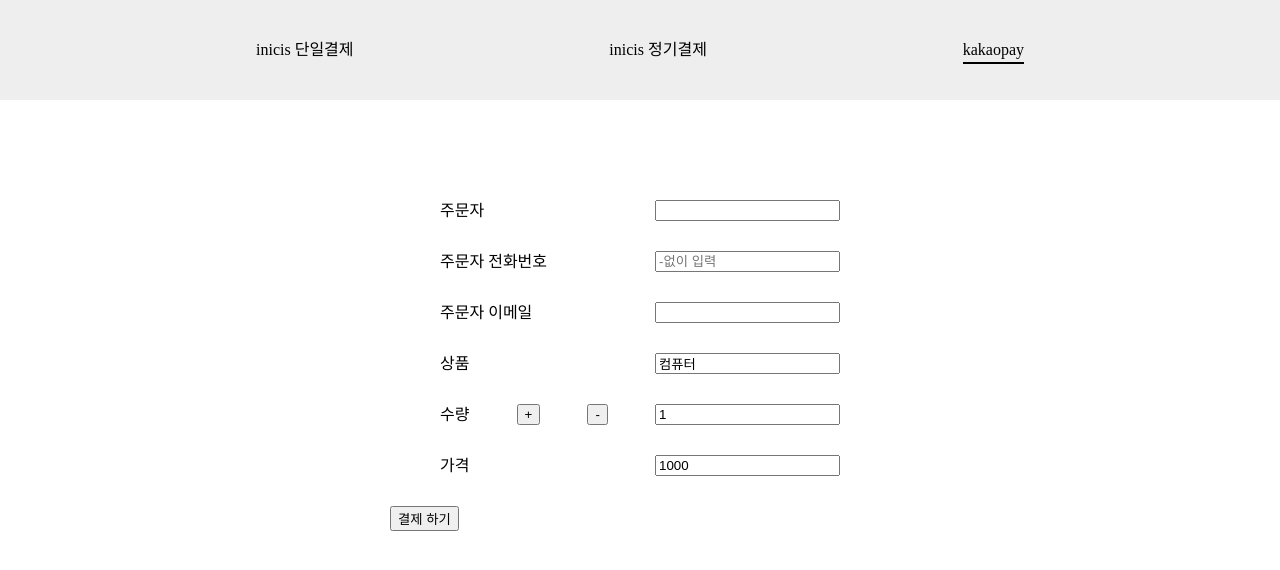
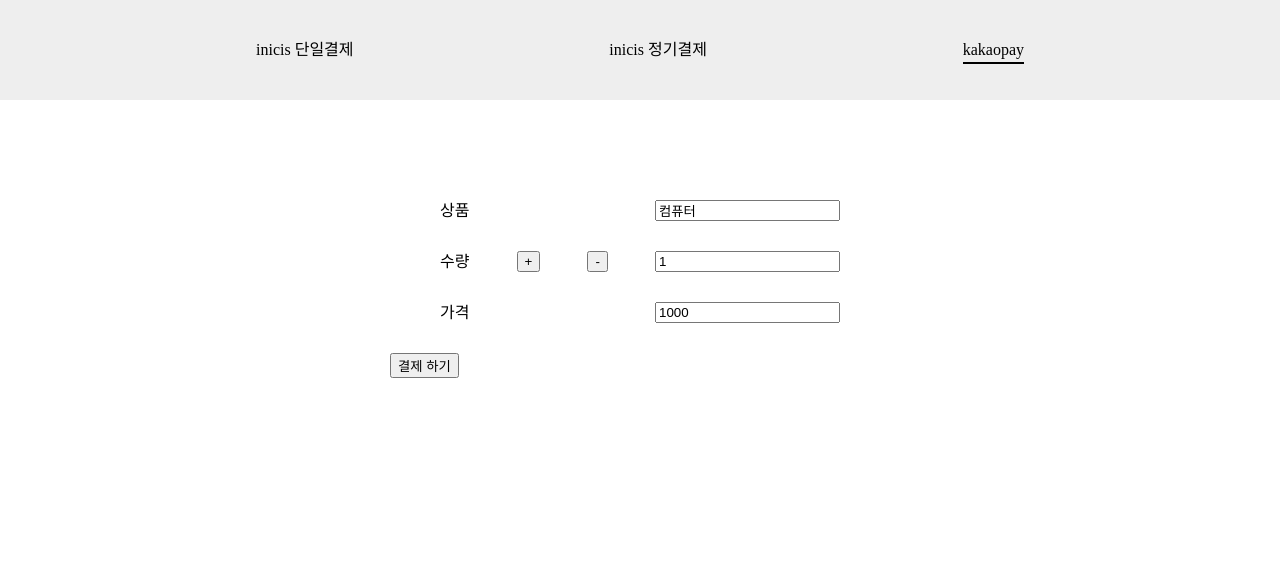
Before and after one commit to dlsdk0601/payment_portfolio, a React (Create React App) app in the folder client/: page /kakaopay in a window 1280 px wide. Shown: the top 570 px of the page. Built offline with nearby package versions, Linux system fonts and the light colour scheme; no server answers.

Commit message:
client kakaopay fix

```diff
--- a/client/src/component/kakaopay/KakaoPay.tsx
+++ b/client/src/component/kakaopay/KakaoPay.tsx
@@ -3,7 +3,7 @@ import React, { useState } from "react";
 import Axios from "../../server/Axios";
 import randomStringFunc from "../common/RandomString";
 import { IKakaoReadyResponse, ISelectKakaoPayResponse } from "../../Interface";
-import { createSearchParams, useNavigate } from "react-router-dom";
+import { useNavigate } from "react-router-dom";
 
 const KakaoPay = () => {
   const device = navigator.userAgent;
@@ -11,10 +11,8 @@ const KakaoPay = () => {
 
   const navigate = useNavigate();
 
-  const [buyername, setBuyername] = useState("");
-  const [buyertel, setBuyertel] = useState("");
-  const [buyeremail, setBuyeremail] = useState("");
-  const [goodCount, setGoodCount] = useState(1);
+  const item_name = "컴퓨터";
+  const [quantity, setQuantity] = useState(1);
 
   const countHanlder = (
     e: React.FormEvent<HTMLButtonElement>,
@@ -22,12 +20,12 @@ const KakaoPay = () => {
   ): void => {
     e.preventDefault();
     if (isIncrease) {
-      setGoodCount((prev) => prev + 1);
+      setQuantity((prev) => prev + 1);
       return;
     }
 
-    if (!isIncrease && goodCount > 0) {
-      setGoodCount((prev) => prev - 1);
+    if (!isIncrease && quantity > 0) {
+      setQuantity((prev) => prev - 1);
       return;
     }
   };
@@ -52,19 +50,6 @@ const KakaoPay = () => {
     e.preventDefault();
     console.log("payment start");
 
-    // if (!buyername) {
-    //   alert("주문자를 입력하세요");
-    //   return;
-    // }
-    // if (!buyertel) {
-    //   alert("전화번호를 입력하세요");
-    //   return;
-    // }
-    // if (!buyeremail) {
-    //   alert("이메일를 입력하세요");
-    //   return;
-    // }
-
     // create oid and timeStamp
     const timeStamp = +new Date();
     const partner_order_id = timeStamp + randomStringFunc(7); //timeStamp + randomString
@@ -81,8 +66,8 @@ const KakaoPay = () => {
       cid: "TC0ONETIME", // 가맹점 코드 지금은 테스트 코드
       partner_order_id, // 주문번호
       partner_user_id: "partner_user_id", // 가맹점 회원 id
-      item_name: "초코파이", //상품명
-      quantity: 1, //상품 수량
+      item_name: "컴퓨터", //상품명
+      quantity, //상품 수량
       total_amount: 1000, //결제금액
       tax_free_amount: 0, //비과세
       approval_url,
@@ -121,36 +106,8 @@ const KakaoPay = () => {
     <>
       <form onSubmit={paymentStart}>
         <div className="input__box">
-          <label>주문자</label>
-          <input
-            type="text"
-            name="buyername"
-            value={buyername}
-            onChange={(e) => setBuyername(e.target.value)}
-          />
-        </div>
-        <div className="input__box">
-          <label>주문자 전화번호</label>
-          <input
-            type="text"
-            name="buyertel"
-            placeholder="-없이 입력"
-            value={buyertel}
-            onChange={(e) => setBuyertel(e.target.value)}
-          />
-        </div>
-        <div className="input__box">
-          <label>주문자 이메일</label>
-          <input
-            type="text"
-            name="buyeremail"
-            value={buyeremail}
-            onChange={(e) => setBuyeremail(e.target.value)}
-          />
-        </div>
-        <div className="input__box">
           <label>상품</label>
-          <input type="text" name="goodname" value="컴퓨터" />
+          <input type="text" value={item_name} />
         </div>
         <div className="input__box">
           <label>수량</label>
@@ -160,11 +117,11 @@ const KakaoPay = () => {
           <button className="btn" onClick={(e) => countHanlder(e, false)}>
             -
           </button>
-          <input type="text" value={goodCount} />
+          <input type="text" value={quantity} />
         </div>
         <div className="input__box">
           <label>가격</label>
-          <input type="text" name="price" value={goodCount * 1000} />
+          <input type="text" value={quantity * 1000} />
         </div>
         <button type="submit">결제 하기</button>
       </form>
```
Also changed, not shown: client/src/component/kakaopay/KakaoPayToken.tsx (+0 -8 lines), 1 other file (tests, documents, lock files or other folders).
